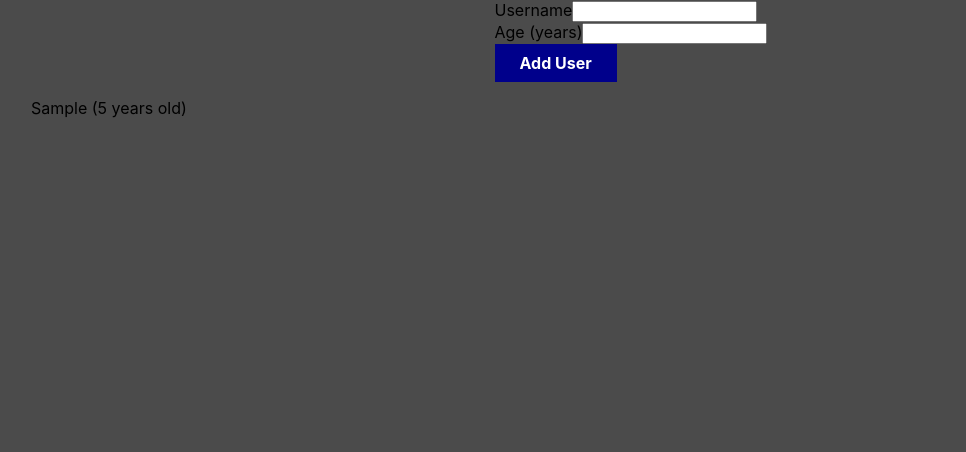
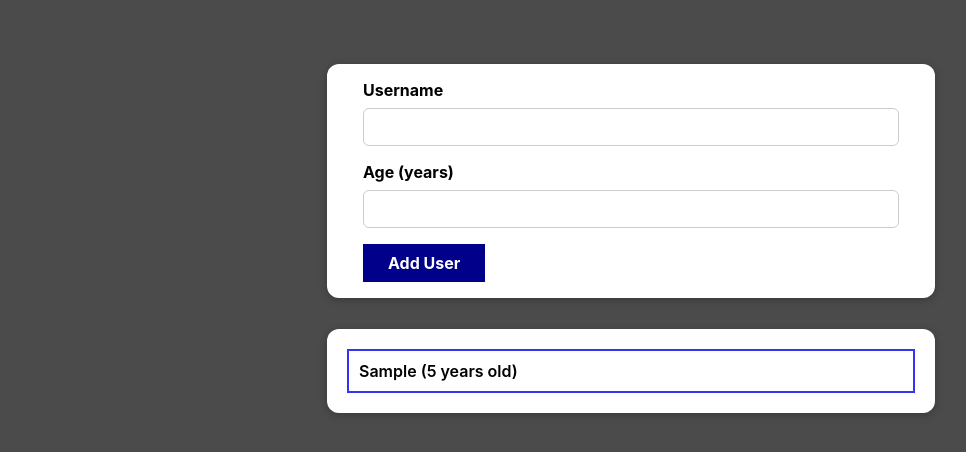
Before and after one commit to Raj-Thombare/user-keeper, a React (Create React App) app: page / in a window 1280 px wide. Both pictures are taken after typing "Sample", "5" into the empty fields and a click on the button "Add User". Shown: the top 452 px of the page, without its empty margins (9-975 px from the left). Built offline with nearby package versions, Linux system fonts and the light colour scheme.

Commit message:
fix: css module files

```diff
--- a/src/components/UI/Button.js
+++ b/src/components/UI/Button.js
@@ -1,4 +1,4 @@
-import styles from "./Button.module.css";
+import classes from "./Button.module.css";
 
 const Button = (props) => {
   return (
--- a/src/components/UI/Card.js
+++ b/src/components/UI/Card.js
@@ -1,7 +1,8 @@
-import './Card.module.css'
+import styles from './Card.module.css'
 
 const Card = (props) => {
-    const classes = 'card ' + props.className;
+    const classes = `${styles.card} ` + props.className;
+    console.log(classes)
     return (
         <div className={classes}>
             {props.children}
--- a/src/components/Users/NewUser.js
+++ b/src/components/Users/NewUser.js
@@ -1,4 +1,4 @@
-import "./NewUser.module.css";
+import  classes from "./NewUser.module.css";
 import Card from "../UI/Card";
 import { useState } from "react";
 import Button from '../UI/Button'
@@ -53,9 +53,9 @@ const NewUser = (props) => {
     <div>
       {error && <ErrorModal title={error.title} message={error.message} onConfirm={errorHandler} />}
       <form onSubmit={submitHandler}>
-        <div className="card_container">
-          <Card className="form_container">
-            <div className="input_container">
+        <div className={classes.card_container}>
+          <Card className={classes.form_container}>
+            <div className={classes.input_container}>
               <label>Username</label>
               <input
                 type="text"
@@ -63,7 +63,7 @@ const NewUser = (props) => {
                 onChange={getUserNameHandler}
               />
             </div>
-            <div className="input_container">
+            <div className={classes.input_container}>
               <label>Age (years)</label>
               <input
                 type="number"
@@ -71,7 +71,7 @@ const NewUser = (props) => {
                 onChange={getUserAgeHandler}
               />
             </div>
-            <div className="input_container">
+            <div className={classes.input_container}>
               <Button type="submit">Add User</Button>
             </div>
           </Card>
--- a/src/components/Users/UserList.js
+++ b/src/components/Users/UserList.js
@@ -1,11 +1,11 @@
-import './UserList.module.css'
+import classes from './UserList.module.css'
 import Card from '../UI/Card'
 
 const UserList = ({username, age}) => {
     return (
-        <Card className='list__content'>
-            <div className='content_container'>
-                <p className='content'>{username}{` (${age} years old)`}</p>
+        <Card className={classes.list__content}>
+            <div className={classes.content_container}>
+                <p className={classes.content}>{username}{` (${age} years old)`}</p>
             </div>
         </Card>
     );
--- a/src/components/Users/Users.js
+++ b/src/components/Users/Users.js
@@ -1,10 +1,10 @@
 import UserList from "./UserList";
-import './Users.module.css'
+import classes from'./Users.module.css'
 
 const Users = (props) => {
   const usersArray = props.data;
   return (
-    <ul className="users-list">
+    <ul className={classes.users_list}>
       {usersArray.map((user) => (
         <UserList key={user.id} username={user.username} age={user.age} />
       ))}
--- a/src/components/Users/Users.module.css
+++ b/src/components/Users/Users.module.css
@@ -1,4 +1,4 @@
-.users-list {
+.users_list {
   list-style: none;
   padding: 0;
   max-width: 38rem;
```
